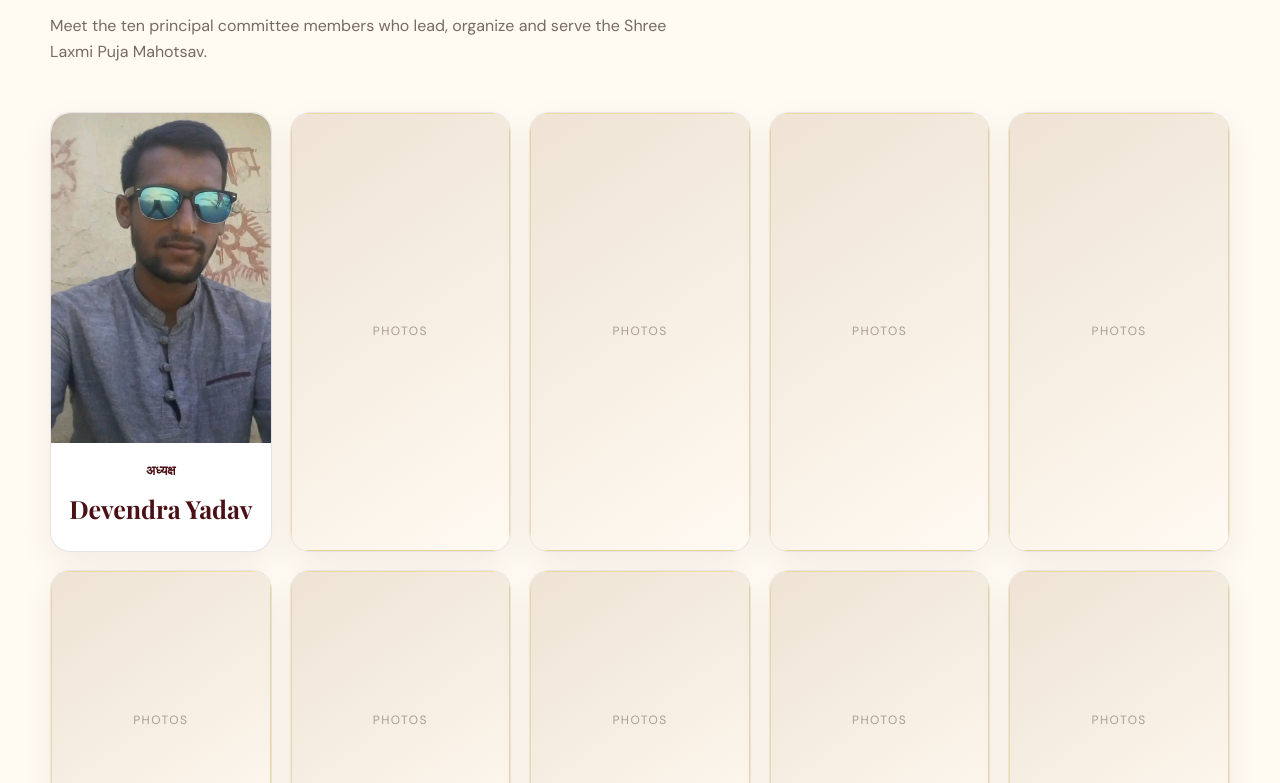
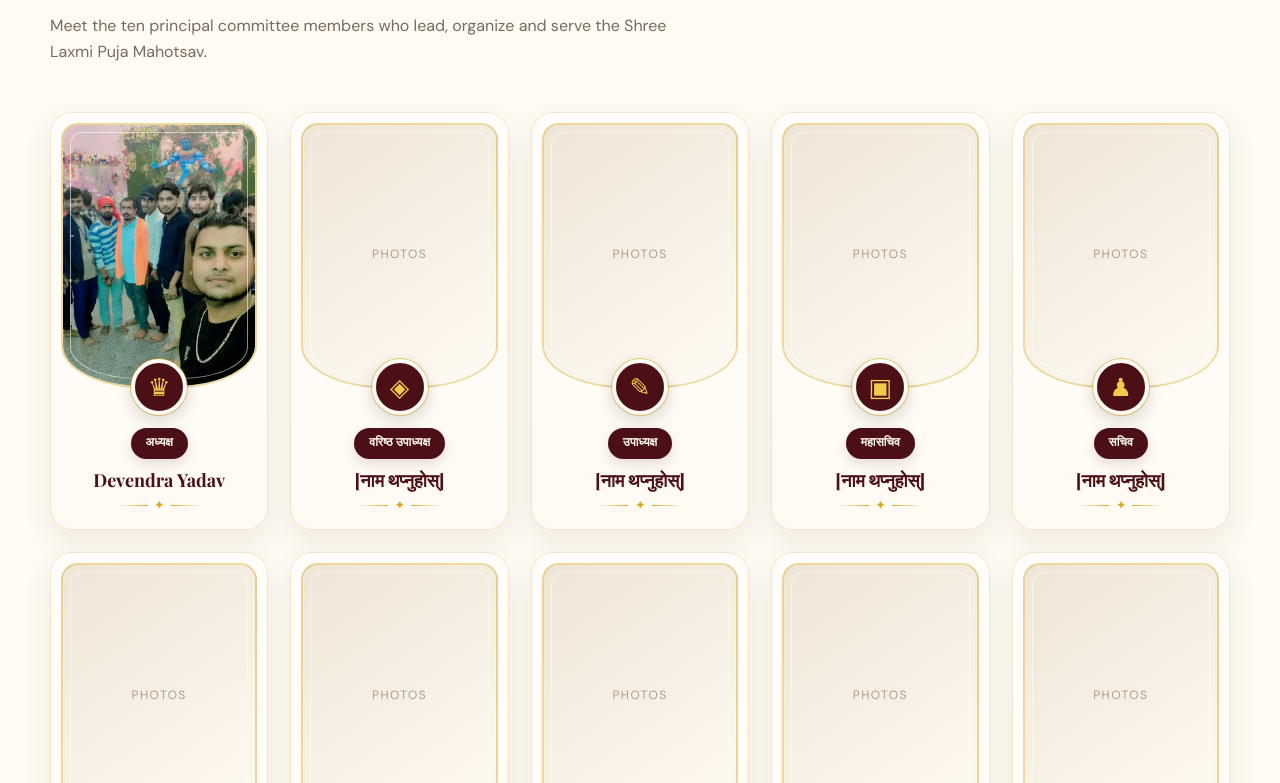
Before and after one commit to rapram775-rgb/Laxmi-puja-samite, a React (Vite) app: page / in a window 1280 px wide. Shown: the part 2257-3040 px from the top of the page. Built offline with nearby package versions, Linux system fonts and the light colour scheme.

Commit message:
Add files via upload

```diff
--- a/index.html
+++ b/index.html
@@ -5,9 +5,6 @@
     <link rel="icon" type="image/svg+xml" href="/favicon.svg" />
     <meta name="viewport" content="width=device-width, initial-scale=1.0, viewport-fit=cover" />
     <meta name="theme-color" content="#25080b" />
-    <meta name="mobile-web-app-capable" content="yes" />
-    <meta name="apple-mobile-web-app-capable" content="yes" />
-    <meta name="apple-mobile-web-app-status-bar-style" content="black-translucent" />
 
     <title>Shree Laxmi Puja Committee — Mahotsav</title>
     <meta
--- a/src/main.jsx
+++ b/src/main.jsx
@@ -108,7 +108,7 @@ function App() {
         </div>
       </Section>
 
-      <Section id="committee" eyebrow="Leadership • Service • Teamwork" title="Our Committee" subtitle="Meet the ten principal committee members who lead, organize and serve the Shree Laxmi Puja Mahotsav."><div className="committeeGrid">{c.committee.map(([role,name,image],i)=><article className="memberCard" key={i}>{image ? <div className="memberPhoto"><img src={image} alt={`${name} — ${role}`} loading="lazy"/></div> : <Photo label="Photos"/>}<div className="memberInfo"><strong className="memberRole">{role}</strong><h3>{name}</h3></div></article>)}</div><div className="centerAction"><button className="btn outlineDark" type="button" onClick={() => setCommitteeOpen(true)}>सदस्यहरू <span className="arrow">→</span></button></div></Section>
+      <Section id="committee" eyebrow="Leadership • Service • Teamwork" title="Our Committee" subtitle="Meet the ten principal committee members who lead, organize and serve the Shree Laxmi Puja Mahotsav."><div className="committeeGrid premiumCommitteeGrid">{c.committee.map(([role,name,image],i)=><article className="memberCard premiumMemberCard" key={i}><div className="memberPhoto">{image ? <img src={image} alt={`${name} — ${role}`} loading="lazy"/> : <Photo label="Photos"/>}</div><div className="memberIcon" aria-hidden="true">{i === 0 ? '♛' : i === 1 ? '◈' : i === 2 ? '✎' : i === 3 ? '▣' : i === 4 ? '♟' : i === 5 ? '⚑' : i === 6 ? '▦' : i === 7 ? '♥' : i === 8 ? '★' : '✦'}</div><div className="memberInfo"><strong className="memberRole">{role}</strong><h3>{name}</h3><span className="memberOrnament" aria-hidden="true"><i></i><b>✦</b><i></i></span></div></article>)}</div><div className="centerAction"><button className="btn outlineDark" type="button" onClick={() => setCommitteeOpen(true)}>सदस्यहरू <span className="arrow">→</span></button></div></Section>
 
       <Section id="donor" eyebrow="Gratitude • Respect • Support" title="Our Donors" subtitle="Every contribution helps keep the festival welcoming, meaningful and sustainable.">
         <div className="donorGrid donorGridFinal">
--- a/src/styles.css
+++ b/src/styles.css
@@ -92,3 +92,27 @@
 .donorInfoFinal>span,.donorInfoFinal h3,.donorInfoFinal p{width:100%;display:block;text-align:center!important}
 @media(max-width:800px){.aboutGridUpdated .aboutVisual{min-height:420px}.aboutPujaImage{min-height:420px}.aboutGridUpdated .aboutCopy>p{font-size:15px;line-height:1.75}.aboutClosing h3{font-size:25px}.aboutClosing p{font-size:21px}}
 @media(max-width:560px){.aboutGridUpdated .aboutVisual{min-height:330px}.aboutPujaImage{min-height:330px;border-radius:18px}}
+
+/* Premium Committee Cards — isolated to the Committee section */
+.premiumCommitteeGrid{gap:22px;align-items:stretch}
+.premiumMemberCard{position:relative;overflow:visible;background:linear-gradient(180deg,#fffdf9 0%,#fffaf3 100%);border:1px solid rgba(178,132,28,.18);border-radius:22px;box-shadow:0 12px 30px rgba(66,37,18,.08);padding-bottom:18px;transition:transform .28s ease,box-shadow .28s ease,border-color .28s ease}
+.premiumMemberCard:hover{transform:translateY(-7px);box-shadow:0 20px 45px rgba(66,37,18,.15);border-color:rgba(215,169,27,.42)}
+.premiumMemberCard .memberPhoto{height:265px;margin:10px 10px 0;border-radius:17px 17px 42% 42% / 17px 17px 16% 16%;overflow:hidden;background:linear-gradient(145deg,#eee3d4,#fffaf2);border:2px solid rgba(215,169,27,.38);position:relative}
+.premiumMemberCard .memberPhoto:after{content:"";position:absolute;inset:7px;border:1px solid rgba(255,255,255,.55);border-radius:12px 12px 38% 38% / 12px 12px 13% 13%;pointer-events:none}
+.premiumMemberCard .memberPhoto img{width:100%;height:100%;display:block;object-fit:cover;object-position:center 28%;transition:transform .45s ease}
+.premiumMemberCard:hover .memberPhoto img{transform:scale(1.035)}
+.premiumMemberCard .memberPhoto .photoPlaceholder{height:100%;border:0;border-radius:0;background:linear-gradient(145deg,#efe5d7,#fffaf2)}
+.memberIcon{position:relative;z-index:3;width:56px;height:56px;margin:-29px auto 0;border-radius:50%;display:grid;place-items:center;background:var(--wine);color:var(--gold2);border:4px solid #fffaf2;box-shadow:0 6px 16px rgba(45,20,10,.16),0 0 0 1px rgba(215,169,27,.55);font-family:Georgia,serif;font-size:25px;line-height:1}
+.premiumMemberCard .memberInfo{padding:13px 12px 0;text-align:center}
+.premiumMemberCard .memberRole{display:inline-flex;align-items:center;justify-content:center;min-height:31px;padding:5px 15px;border-radius:999px;background:var(--wine);color:#fff8ef;font-size:12px;font-weight:800;letter-spacing:.01em;box-shadow:0 5px 12px rgba(74,16,22,.13);white-space:nowrap;max-width:100%}
+.premiumMemberCard .memberInfo h3{margin:11px 0 8px;color:var(--wine);font-family:'Playfair Display',serif;font-size:18px;line-height:1.2;white-space:normal;overflow-wrap:anywhere}
+.memberOrnament{display:flex;align-items:center;justify-content:center;gap:7px;height:12px;color:var(--gold);margin-top:2px}
+.memberOrnament i{display:block;width:30px;height:1px;background:linear-gradient(90deg,transparent,var(--gold))}
+.memberOrnament i:last-child{background:linear-gradient(90deg,var(--gold),transparent)}
+.memberOrnament b{font-size:11px;font-weight:700;line-height:1}
+@media(max-width:1050px){.premiumCommitteeGrid{grid-template-columns:repeat(3,1fr)}.premiumMemberCard .memberPhoto{height:270px}}
+@media(max-width:800px){.premiumCommitteeGrid{grid-template-columns:repeat(2,1fr);gap:16px}.premiumMemberCard .memberPhoto{height:250px}}
+@media(max-width:560px){.premiumCommitteeGrid{grid-template-columns:1fr;gap:18px}.premiumMemberCard{max-width:390px;width:100%;margin-inline:auto}.premiumMemberCard .memberPhoto{height:330px;margin:9px 9px 0}.premiumMemberCard .memberInfo{padding-top:13px}.premiumMemberCard .memberInfo h3{font-size:22px}.premiumMemberCard .memberRole{font-size:13px;min-height:33px;padding-inline:17px}.memberIcon{width:58px;height:58px;margin-top:-30px}}
+/* Keep the same visual scale across every premium committee card. */
+.premiumMemberCard:first-child .memberInfo h3{font-size:18px;margin-top:11px}
+@media(max-width:560px){.premiumMemberCard:first-child .memberInfo h3{font-size:22px}}
```
Also changed, not shown: public/assets/committee/devendra-yadav.jpg.
